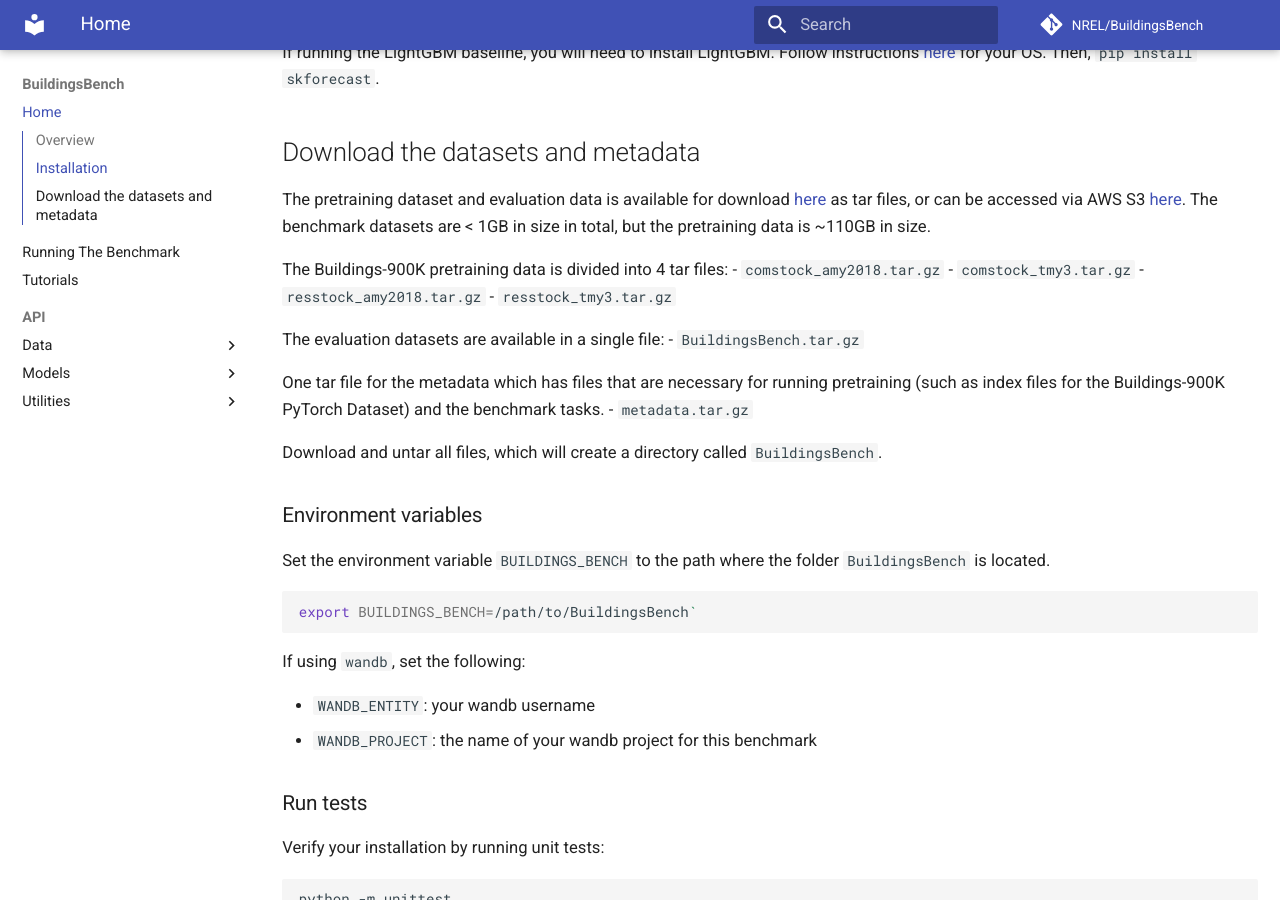
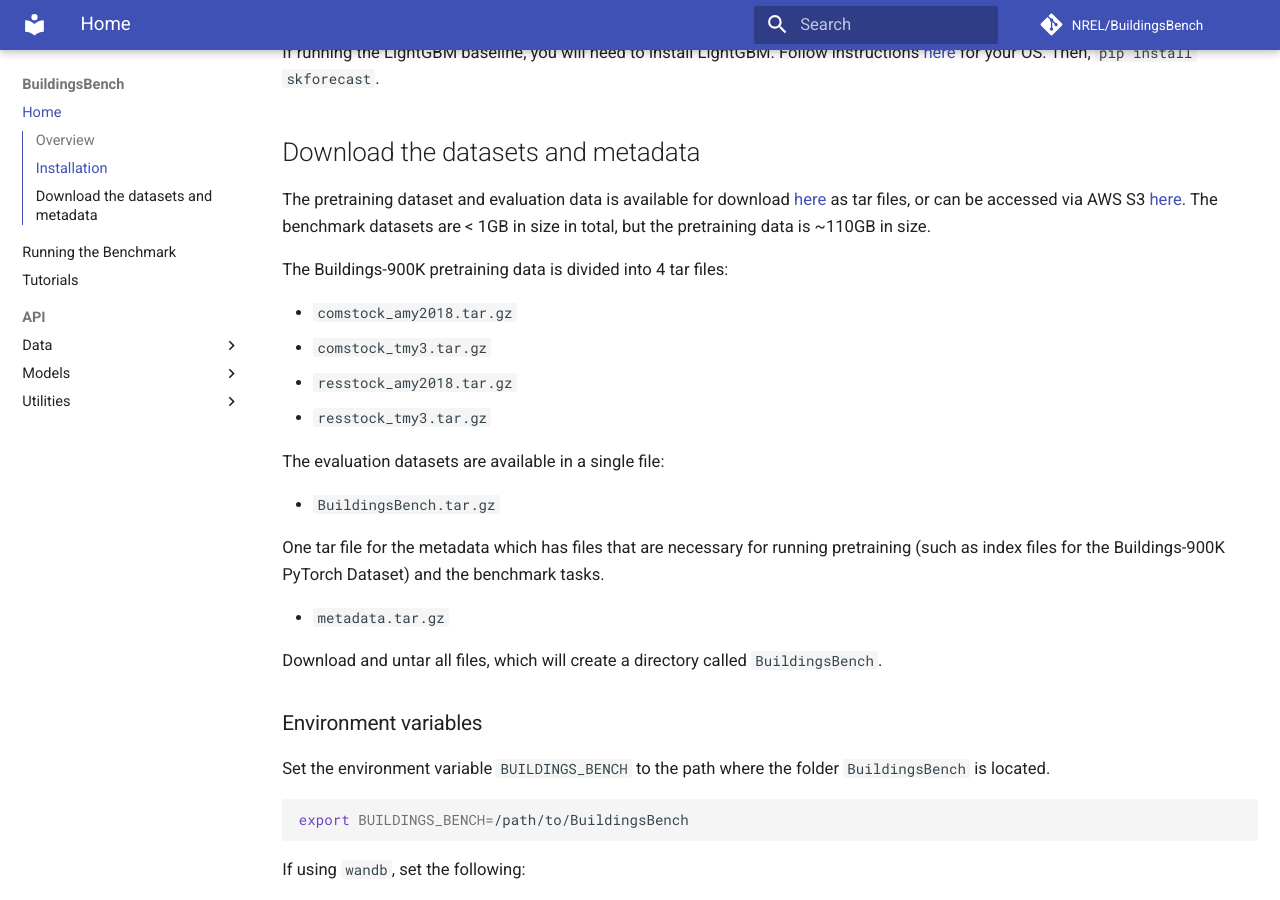
Before and after one commit to NREL/BuildingsBench, an MkDocs documentation site: the page built from docs/index.md, in a window 1280 px wide and 900 px high, scrolled down 1726 px. Built offline with MkDocs 1.6.1 and Material for MkDocs 9.7.7, drawn with Linux system fonts in a browser that asks for light colours; comment, search, counter and statistics services are not loaded.

Commit message:
Minor presentation bugs

````diff
--- a/docs/index.md
+++ b/docs/index.md
@@ -77,15 +77,18 @@
 
 
 The Buildings-900K pretraining data is divided into 4 tar files:
+
 - `comstock_amy2018.tar.gz`
 - `comstock_tmy3.tar.gz`
 - `resstock_amy2018.tar.gz`
 - `resstock_tmy3.tar.gz`
 
 The evaluation datasets are available in a single file:
+
 - `BuildingsBench.tar.gz`
 
 One tar file for the metadata which has files that are necessary for running pretraining (such as index files for the Buildings-900K PyTorch Dataset) and the benchmark tasks.
+
 - `metadata.tar.gz`
 
 Download and untar all files, which will create a directory called `BuildingsBench`.
@@ -96,7 +99,7 @@
 Set the environment variable `BUILDINGS_BENCH` to the path where the folder `BuildingsBench` is located.
 
 ```bash
-export BUILDINGS_BENCH=/path/to/BuildingsBench`
+export BUILDINGS_BENCH=/path/to/BuildingsBench
 ```
 
 If using `wandb`, set the following:
--- a/mkdocs.yml
+++ b/mkdocs.yml
@@ -31,7 +31,7 @@
 
 nav:
   - Home: index.md
-  - Running The Benchmark: running.md
+  - Running the Benchmark: running.md
   - Tutorials: tutorials.md
   - API:
     - Data:
````
Also changed, not shown: README.md (+1 -1 lines), docs/running.md (+1 -1 lines), docs/tutorials.md (+1 -1 lines).
